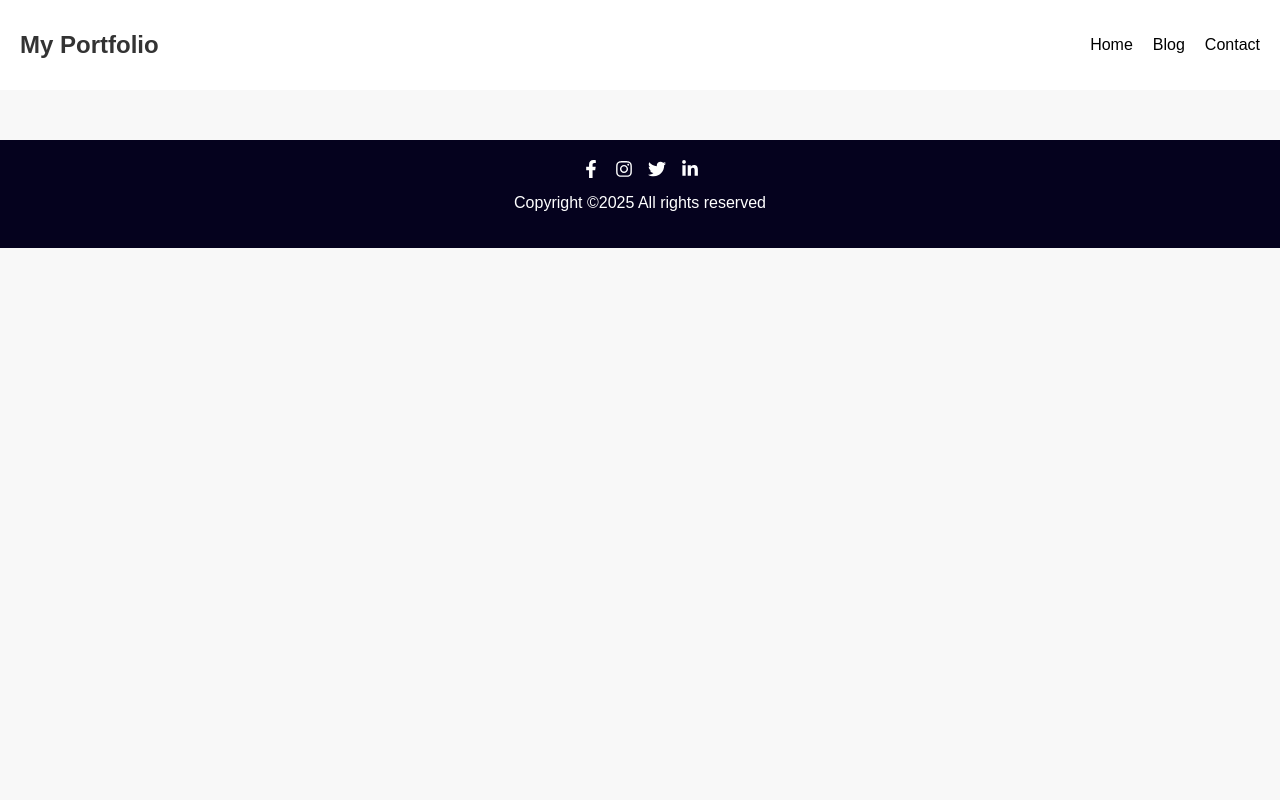
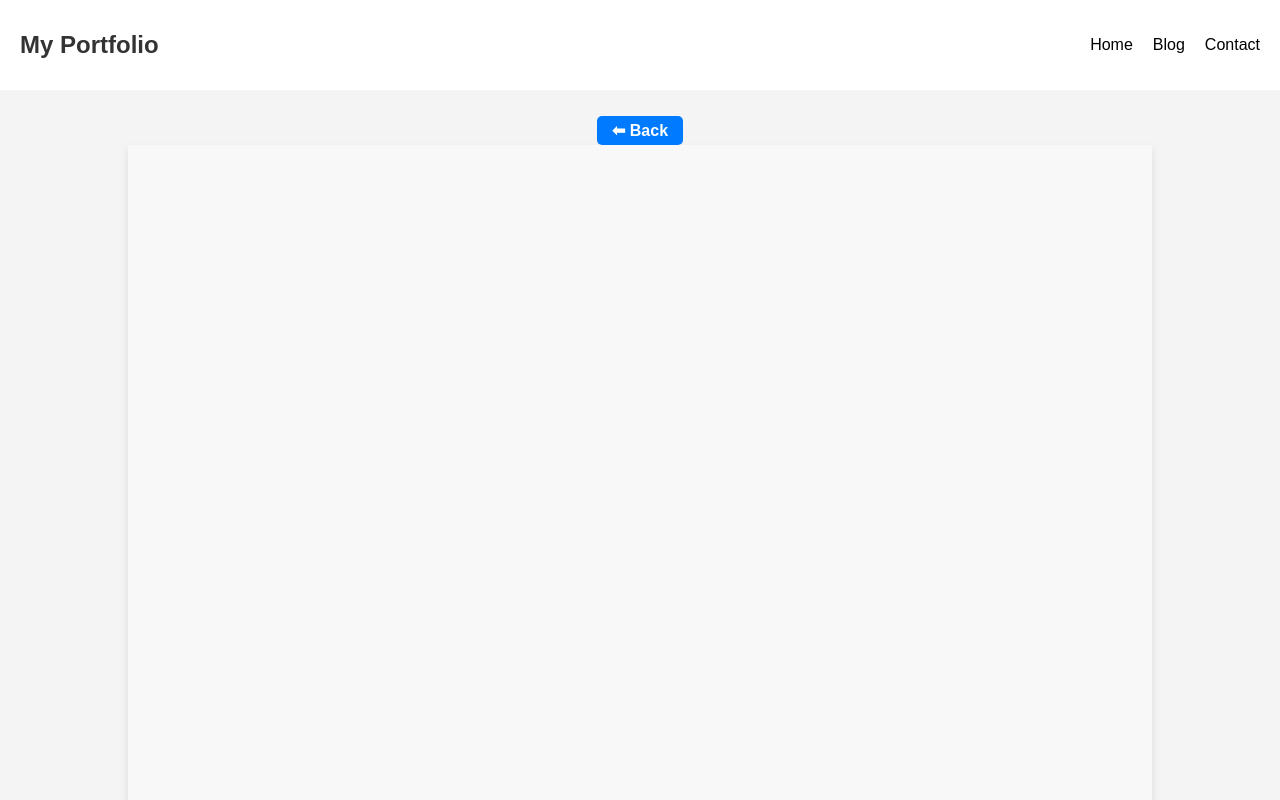
Before and after one commit to BabyLucyJoan/my-portfolio, a React (Create React App) app: page /resume in a window 1280 px wide. Shown: the top 800 px of the page. Built offline with nearby package versions, Linux system fonts and the light colour scheme.

Commit message:
Added Resume

```diff
--- a/src/App.js
+++ b/src/App.js
@@ -5,20 +5,22 @@ import Navbar from "./Components/Navbar";
 import Contact from "./Components/Contact";
 import Blog from "./Components/Blog";
 import HomePage from "./Components/HomePage";
+import Resume from "./Components/Resume";
 import Footer from "./Components/Footer";
 
 function App() {
   return (
     <Router>
-      <Navbar /> {/* Navbar stays at the top */}
+      <Navbar />
       <main>
         <Routes>
           <Route path="/" element={<HomePage />} />
+          <Route path="/resume" element={<Resume />} />
           <Route path="/blog" element={<Blog />} />
           <Route path="/contact" element={<Contact />} />
         </Routes>
       </main>
-      <Footer /> {/* Footer stays at the bottom */}
+      <Footer />
     </Router>
   );
 }
--- /dev/null
+++ b/src/Components/BackButton.js
@@ -0,0 +1,15 @@
+import React from "react";
+import { useNavigate } from "react-router-dom";
+import styles from "./BackButton.module.css";
+
+function BackButton() {
+  const navigate = useNavigate();
+
+  return (
+    <button className={styles.backButton} onClick={() => navigate(-1)}>
+      ⬅ Back
+    </button>
+  );
+}
+
+export default BackButton;
--- /dev/null
+++ b/src/Components/BackButton.module.css
@@ -0,0 +1,24 @@
+.backButton {
+  display: inline-flex;
+  align-items: center;
+  gap: 2px;
+  padding: 5px 15px;
+  font-size: 16px;
+  font-weight: bold;
+  color: white;
+  background-color: #007bff;
+  border: none;
+  border-radius: 5px;
+  cursor: pointer;
+  transition: background 0.3s ease;
+  text-decoration: none;
+}
+
+.backButton:hover {
+  background-color: #0056b3;
+}
+
+.backButton svg {
+  width: 20px;
+  height: 20px;
+}
--- /dev/null
+++ b/src/Components/Resume.js
@@ -0,0 +1,16 @@
+import React from "react";
+import styles from "./Resume.module.css";
+import BackButton from "./BackButton";
+
+function Resume() {
+  const resumeUrl = "/resume.pdf"; // Update with the actual PDF path
+
+  return (
+    <div className={styles.resumeContainer}>
+      <BackButton />
+      <iframe src={resumeUrl} title="Resume" className={styles.resumeViewer} />
+    </div>
+  );
+}
+
+export default Resume;
--- /dev/null
+++ b/src/Components/Resume.module.css
@@ -0,0 +1,35 @@
+.resumeContainer {
+  position: relative;
+  width: 100%;
+  height: 100vh;
+  display: flex;
+  flex-direction: column;
+  align-items: center;
+  justify-content: center;
+  background-color: #f4f4f4;
+}
+
+.resumeViewer {
+  width: 80%;
+  height: 90vh;
+  border: none;
+  box-shadow: 0 4px 8px rgba(0, 0, 0, 0.1);
+}
+
+.backButton {
+  position: absolute;
+  top: 20px;
+  left: 20px;
+  background-color: #007bff;
+  color: white;
+  border: none;
+  padding: 10px 15px;
+  font-size: 16px;
+  border-radius: 5px;
+  cursor: pointer;
+  transition: background-color 0.3s ease;
+}
+
+.backButton:hover {
+  background-color: #0056b3;
+}
--- a/src/Components/ResumeButton.js
+++ b/src/Components/ResumeButton.js
@@ -1,8 +1,17 @@
 import React from "react";
+import { useNavigate } from "react-router-dom";
 import styles from "./ResumeButton.module.css";
 
 function ResumeButton() {
-  return <button className={styles.button}>Download Resume</button>;
+  const navigate = useNavigate();
+
+  return (
+    <>
+      <button className={styles.button} onClick={() => navigate("/resume")}>
+        Download Resume
+      </button>
+    </>
+  );
 }
 
 export default ResumeButton;
```
Also changed, not shown: 1 other file (tests, documents, lock files or other folders).
